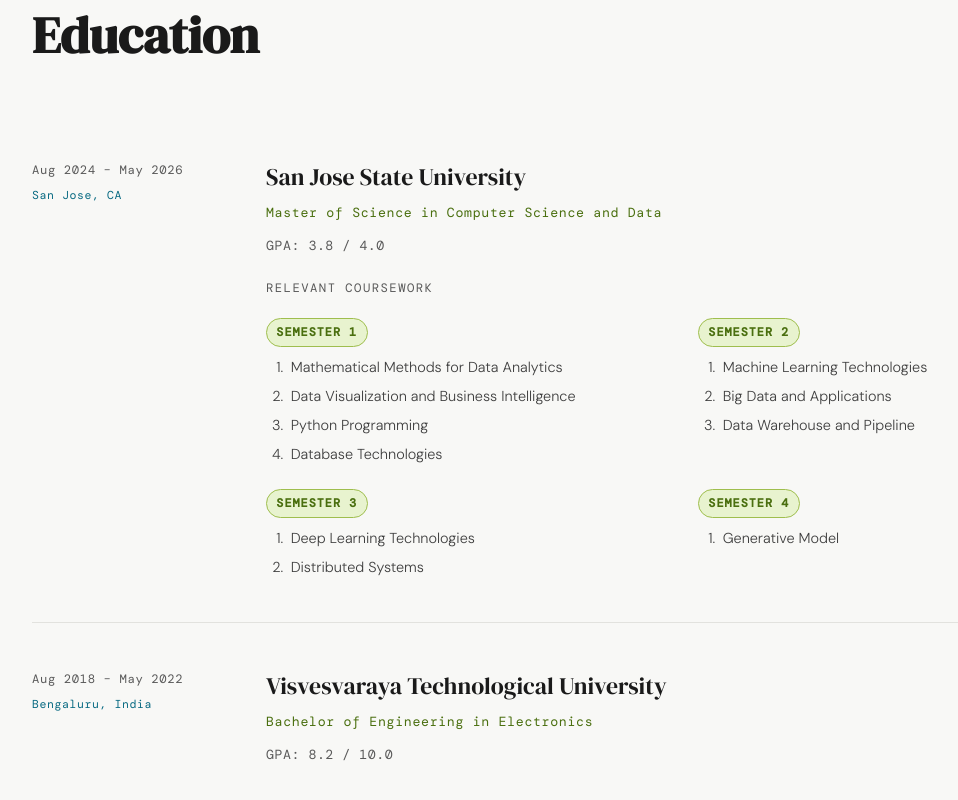
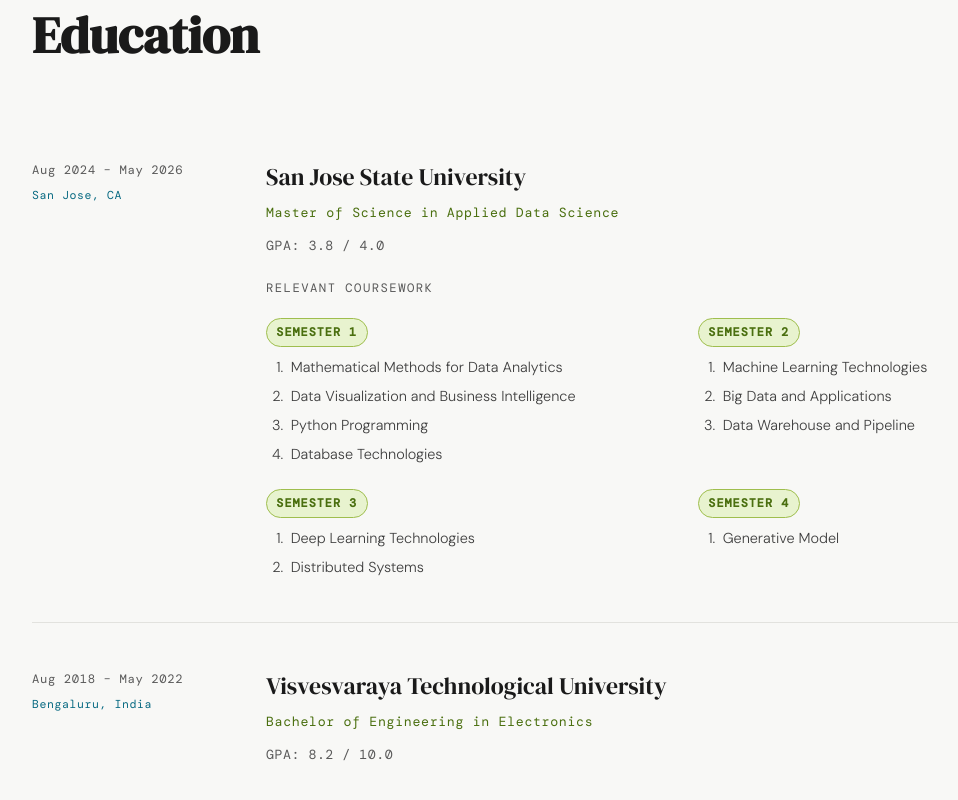
Before and after one commit to mounashree-prasanna/mounashree-prasanna.github.io, a plain HTML site: page index.html in a window 1280 px wide. Shown: the part 5138-5938 px from the top of the page, without its empty margins (76-1034 px from the left). Drawn offline with nearby package versions, Linux system fonts and the light colour scheme; a web font is replaced by a local one.

Commit message:
updated degree

```diff
--- a/index.html
+++ b/index.html
@@ -1230,7 +1230,7 @@
         </div>
         <div>
           <div class="exp-role">San Jose State University</div>
-          <div class="exp-company">Master of Science in Computer Science and Data</div>
+          <div class="exp-company">Master of Science in Applied Data Science</div>
           <p class="edu-gpa">GPA: 3.8 / 4.0</p>
 
           <p class="coursework-heading">Relevant Coursework</p>
```
